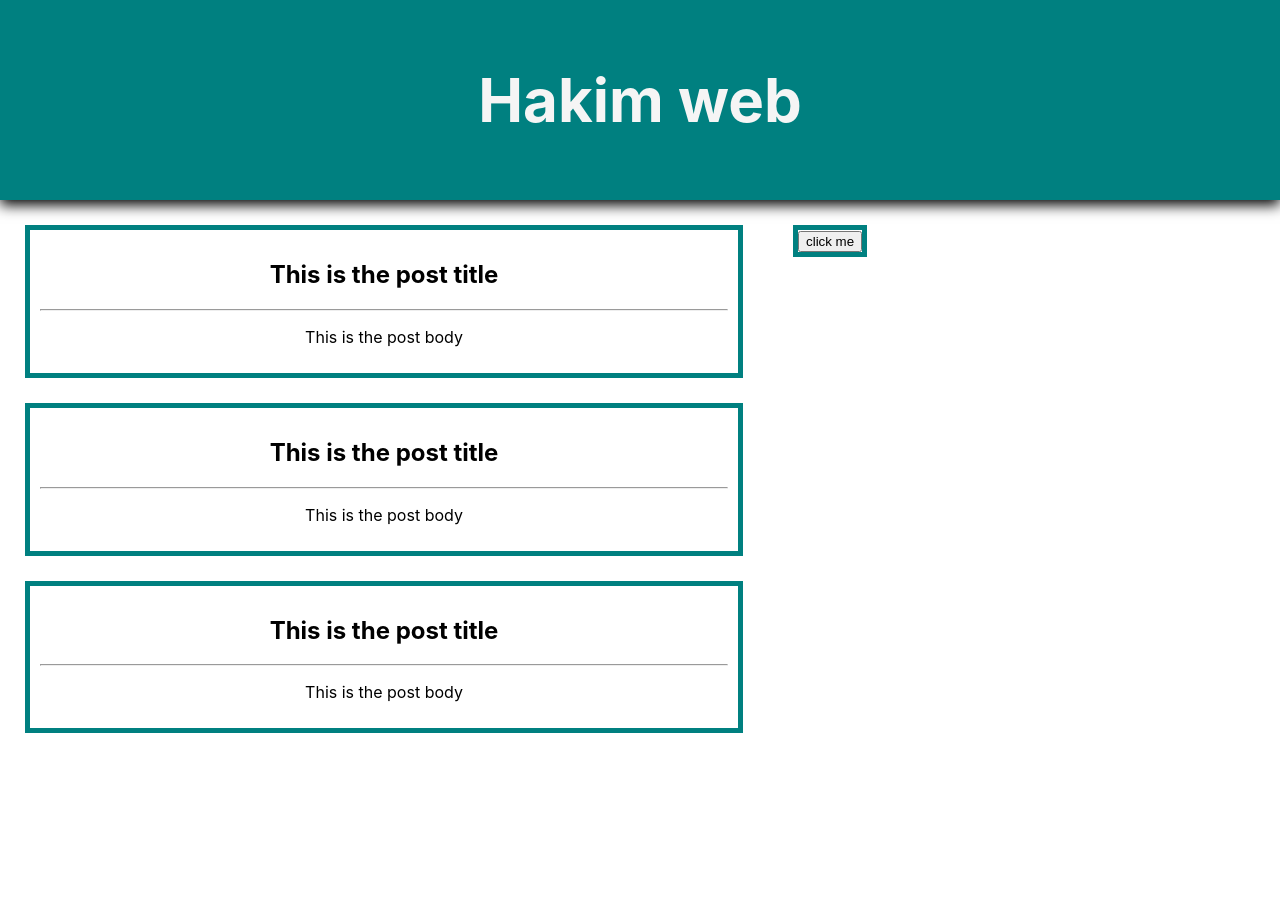
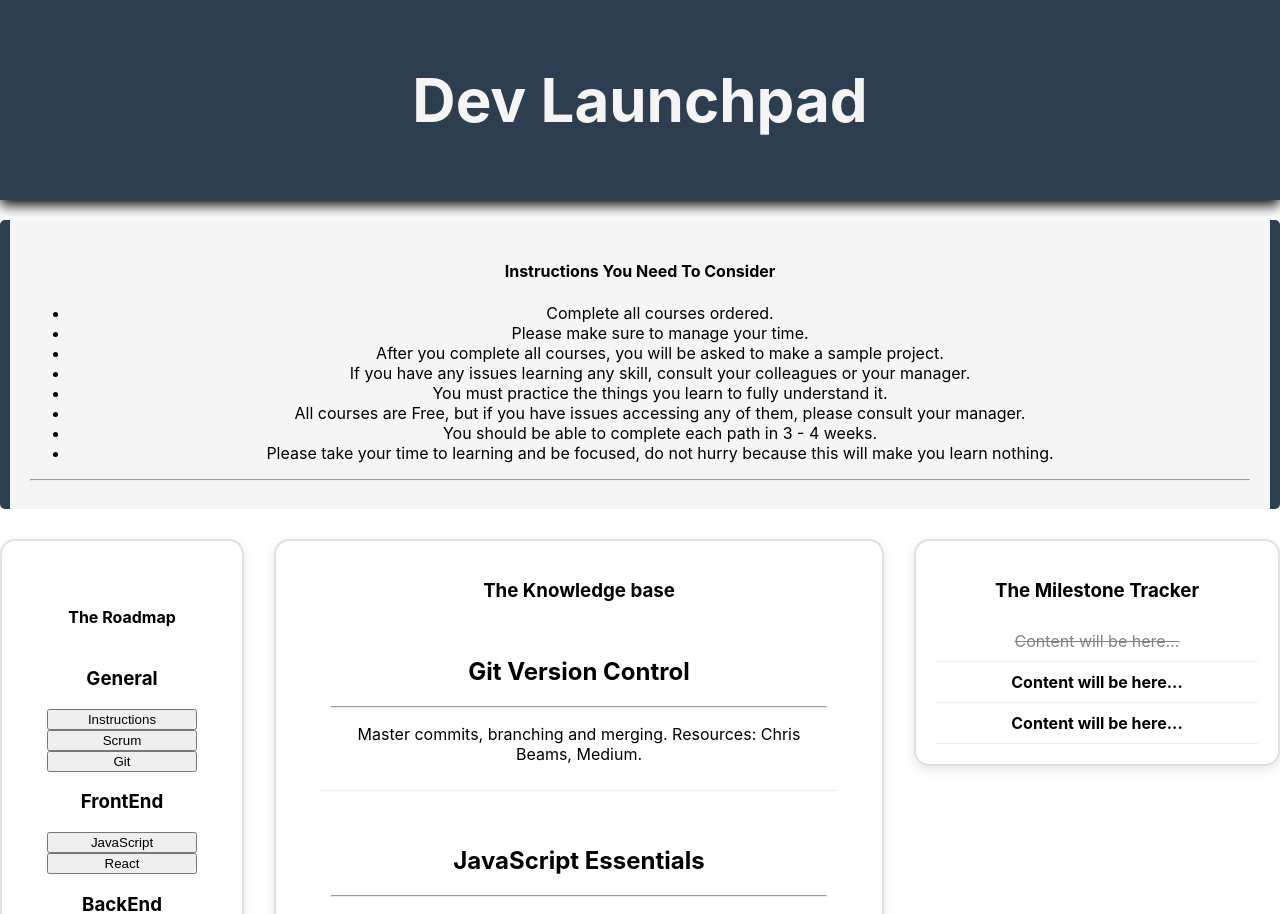
Before and after one commit to abdulhakimalfredi/projectx, a React (Create React App) app: page / in a window 1280 px wide. Shown: the top 914 px of the page. Before the commit the page ends 800 px from the top, so only its background shows below. Built offline with nearby package versions, Linux system fonts and the light colour scheme.

Commit message:
New project on progress

```diff
--- a/src/App.js
+++ b/src/App.js
@@ -1,23 +1,102 @@
 import React from 'react';
 import './assets/styles/App.css';
-// ملاحظة: تأكد أن أسماء المجلدات تطابق ما لديك (مثلاً Header و Post)
 import HeaderWeb from "./components/HeaderWeb";
 import Post from "./components/Post";
-import SideMenu from "./components/SideMenu"; // تأكد من تصحيح اسم الملف إلى SideMenu.js
+import SideMenu from "./components/SideMenu";
+import TaskItem from './components/TaskItem';
+//import Alert from './components/Alert';
+import Card from './components/Card';
+import Instructions from './components/Instructions';
 
-function App() {
+
+
+const postsData = [
+
+  // قسم الفرونت إند - من الصورة الأولى
+    {
+      id: 1,
+      title: "Git Version Control",
+      content: "Master commits, branching and merging. Resources: Chris Beams, Medium.",
+      category: "Frontend" },
+    {
+      id: 2,
+      title: "JavaScript Essentials",
+      content: "Complete the playlist for DOM manipulation and ES6+.",
+      category: "Frontend" },
+
+    {
+      id: 3,
+      title: "Database (MySQL)",
+      content: "SQL 101 to 103 on Satr Platform. Learn Normalization.",
+      category: "Backend" },
+    {
+      id: 4,
+      title: "PHP & Laravel",
+      content: "Start with Laracasts for beginners then move to Laravel 11.",
+      category: "Backend" },
+
+];
+const tasksData = [
+  { id: 1, title: "Content will be here...", isCompleted: true },
+  { id: 2, title: "Content will be here...", isCompleted: false },
+  { id: 3, title: "Content will be here...", isCompleted: false },
+];
+
+      function App(){
+
+        const lessonsList = postsData.map((post) => (<Post
+          key={post.id}
+          title={post.title}
+          content={post.content}
+       /> ))
+
+       const tasksList = tasksData.map((task) => (<TaskItem
+             key={task.id}
+             title={task.title}
+             isCompleted={task.isCompleted}  />))
+
         return (
           <div className='App'>
             <HeaderWeb/>
-    <div
+            <div style={{
+              backgroundColor:"whitesmoke",
+              borderRadius: "5px",
+              padding: "20px",
+              margin: "20px 0",
+              borderLeft: "10px solid #2c3e50",
+              borderRight: "10px solid #2c3e50",
+              }}>
+              <h4>Instructions You Need To Consider</h4>
+            <Instructions/>
+            <hr/>
+            </div>
+            <div style={{display:"flex",justifyContent:"center",gap:"30px",alignItems:"flex-start",marginTop:"30px"}}>
 
-    style={{ display: "flex",   }}>
-      <div style={{ width: "60%" }}> <Post/> <Post/> <Post/> </div>
-      <div> <SideMenu/> </div>
+              <div style={{width:"20%"}}>
+                <Card> <SideMenu/> </Card>
+                </div>
+
+              <div style={{width:"50%"}}>
+                <Card>
+                <h3> The Knowledge base </h3>
+                {lessonsList}  </Card>
+                </div>
+
+              <div style={{width:"30%"}}>
+                <Card>
+                <h3>The Milestone Tracker</h3>
+                {tasksList}
+                </Card>
+                </div>
+
 
             </div>
           </div>
         );
       }
 
+
+
+
+
 export default App;
--- /dev/null
+++ b/src/components/Alert.js
@@ -0,0 +1,22 @@
+export default function alert({icon,message,type}){
+    return (
+        <div style={{
+            padding: "15px",
+            borderRadius: "10px",
+            display: "flex",
+            alignItems: "center",
+            gap: "10px",
+            margin: "10px 0",
+            backgroundColor: type === "success" ? "#d4edda" : "#f8d7da",
+            color: type === "success" ? "#155724" : "#721c24",
+            border: `1px solid ${type === "success" ? "#c3e6cb" : "#f5c6cb"}`
+        }}>
+
+        <div>{icon}</div>
+        <span>{message}</span>
+
+
+        </div>
+
+    );
+}
--- /dev/null
+++ b/src/components/Card.js
@@ -0,0 +1,15 @@
+
+export default function Card({children}){
+    return (
+        <div style={{
+            border: "2px solid #e0e0e0" ,
+            borderRadius: "15px" ,
+            padding: "20px" ,
+            boxShadow: "0 4px 12px rgba(0,0,0,0.1)" ,
+            backgroundColor: "white"
+        }}
+        >
+            {children}
+        </div>
+    );
+}
--- /dev/null
+++ b/src/components/CategoryButton.js
@@ -0,0 +1,8 @@
+
+
+import "./TagButtonstyle.css"
+export default function CategoryButton({title}){
+    return (
+        <button className="CategoryButton">{title}</button>
+    );
+}
--- a/src/components/HeaderWeb.js
+++ b/src/components/HeaderWeb.js
@@ -3,8 +3,8 @@ import './HeaderWeb.css';
 export default function HeaderWeb() {
     return(
         <div style={{
-            style: "100%",
-            backgroundColor: "teal",
+            width: "100%",
+            backgroundColor: "#2c3e50",
             height: "200px",
             color: "whitesmoke",
             display: "flex",
@@ -13,7 +13,7 @@ export default function HeaderWeb() {
             fontSize:"30px",
             boxShadow: "0px 5px 13px rgb(0, 0, 0.4)",
             }}>
-        <h1>Hakim web</h1>
+        <h1>Dev Launchpad</h1>
         </div>
     );
 }
--- /dev/null
+++ b/src/components/Instructions.js
@@ -0,0 +1,30 @@
+const globalInstructions = {
+  id: 1,
+  title: "General Instructions",
+  // جعلنا المحتوى مصفوفة لنتمكن من عمل map عليها بالداخل
+  content: [
+    "Complete all courses ordered.",
+    "Please make sure to manage your time.",
+    "After you complete all courses, you will be asked to make a sample project.",
+    "If you have any issues learning any skill, consult your colleagues or your manager.",
+    "You must practice the things you learn to fully understand it.",
+    "All courses are Free, but if you have issues accessing any of them, please consult your manager.",
+    "You should be able to complete each path in 3 - 4 weeks.",
+    "Please take your time to learning and be focused, do not hurry because this will make you learn nothing."
+
+  ],
+  category: "Instructions"
+};
+
+const Inst = globalInstructions.content.map((point, index)=> (<li key={index}>{point}</li>))
+
+export default function Instructions(){
+    return (
+        <div>
+            <ul>
+            {Inst}
+            </ul>
+        </div>
+
+    );
+}
--- a/src/components/Post.js
+++ b/src/components/Post.js
@@ -1,15 +1,16 @@
 
-export default function Post() {
+export default function Post({title,content, link, category}) {
   return (
     <div style={{
         padding: "10px",
-        border: "solid teal 5px",
+        borderBottom: "1px solid #eee",
         margin: "25px",
 
         }}>
-      <h2 className="post-title">This is the post title</h2>
+      <h2 className="post-title">{title}</h2>
       <hr />
-      <p className="post-body">This is the post body</p>
+      <p className="post-body">{content}</p>
+      <a> </a>
     </div>
   );
 }
--- a/src/components/SideMenu.js
+++ b/src/components/SideMenu.js
@@ -1,11 +1,52 @@
 import React from 'react';
-import "./TagButtonstyle.css"
-import TagButton from "./TagButton.js"
+import CategoryButton from './CategoryButton.js';
+
+
 export default function SideMenu() {
+
+  const generalList = generalData.map((item)=>
+    <CategoryButton
+      key={item.id}
+      title={item.title} />);
+
+  const frontendList = frontendData.map((item)=>
+    <CategoryButton
+      key={item.id}
+      title={item.title} />);
+  const backendList = backendData.map((item)=>
+    <CategoryButton
+      key={item.id}
+      title={item.title} />);
+
   return (
-    <div style={{margin: "25px", border: "solid teal 5px"}}>
-      <TagButton/>
-
+    <div style={{margin: "25px", borderBottom: "1px solid #eee", flexDirection:"column", display:"flex"}}>
+      <h4>The Roadmap</h4>
+      <h3>General</h3>
+      {generalList}
+      <h3>FrontEnd</h3>
+      {frontendList}
+      <h3>BackEnd</h3>
+      {backendList}
     </div>
   );
 }
+
+
+const generalData = [
+    { id: 1, title: "Instructions" },
+    { id: 2, title: "Scrum" },
+    { id: 3, title: "Git" }
+  ];
+
+  // 2. مصفوفة الفرونت إند
+  const frontendData = [
+    { id: 4, title: "JavaScript" },
+    { id: 5, title: "React" }
+  ];
+
+  // 3. مصفوفة الباك إند
+  const backendData = [
+    { id: 6, title: "SQL" },
+    { id: 7, title: "PHP" },
+    { id: 8, title: "Laravel" }
+  ];
--- a/src/components/TagButton.js
+++ /dev/null
@@ -1,8 +0,0 @@
-
-
-
-export default function TagButton(){
-    return (
-        <button>click me</button>
-    );
-}
--- a/src/components/TagButtonstyle.css
+++ b/src/components/TagButtonstyle.css
@@ -1,4 +1,4 @@
-.tagButton {
+.tagButton1 {
     background-color: purple;
     border: none;
     color:black;
--- /dev/null
+++ b/src/components/TaskItem.js
@@ -0,0 +1,28 @@
+import { useState } from 'react'; // 1. استيراد useState
+
+export default function TaskItem({ title, isCompleted }) {
+    // 2. تعريف الـ State (قيمته تبدأ من الـ Prop القادم)
+    const [done, setDone] = useState(isCompleted);
+
+    // دالة للتعامل مع الضغطة
+    function toggleTask() {
+        setDone(!done); // تعني: اجعل القيمة عكس ما هي عليه (من true لـ false والعكس)
+    }
+
+    return (
+        <div
+            onClick={toggleTask} // 3. ربط الضغطة بالدالة
+            style={{
+                textDecoration: done ? "line-through" : "none", // نستخدم الـ state (done) هنا
+                color: done ? "grey" : "black",
+                fontWeight: done ? "normal" : "bold",
+                padding: "10px",
+                cursor: "pointer", // لتظهر علامة اليد عند الوقوف بالفأرة
+                borderBottom: "1px solid #eee",
+                userSelect: "none" // لمنع تحديد النص عند الضغط المتكرر
+            }}
+        >
+            {title}
+        </div>
+    );
+}
```
Also changed, not shown: src/components/EmployeeCard.js (added, +12 -0 lines), 1 other file (tests, documents, lock files or other folders). Lines whose indentation alone changed are shown as unchanged.
